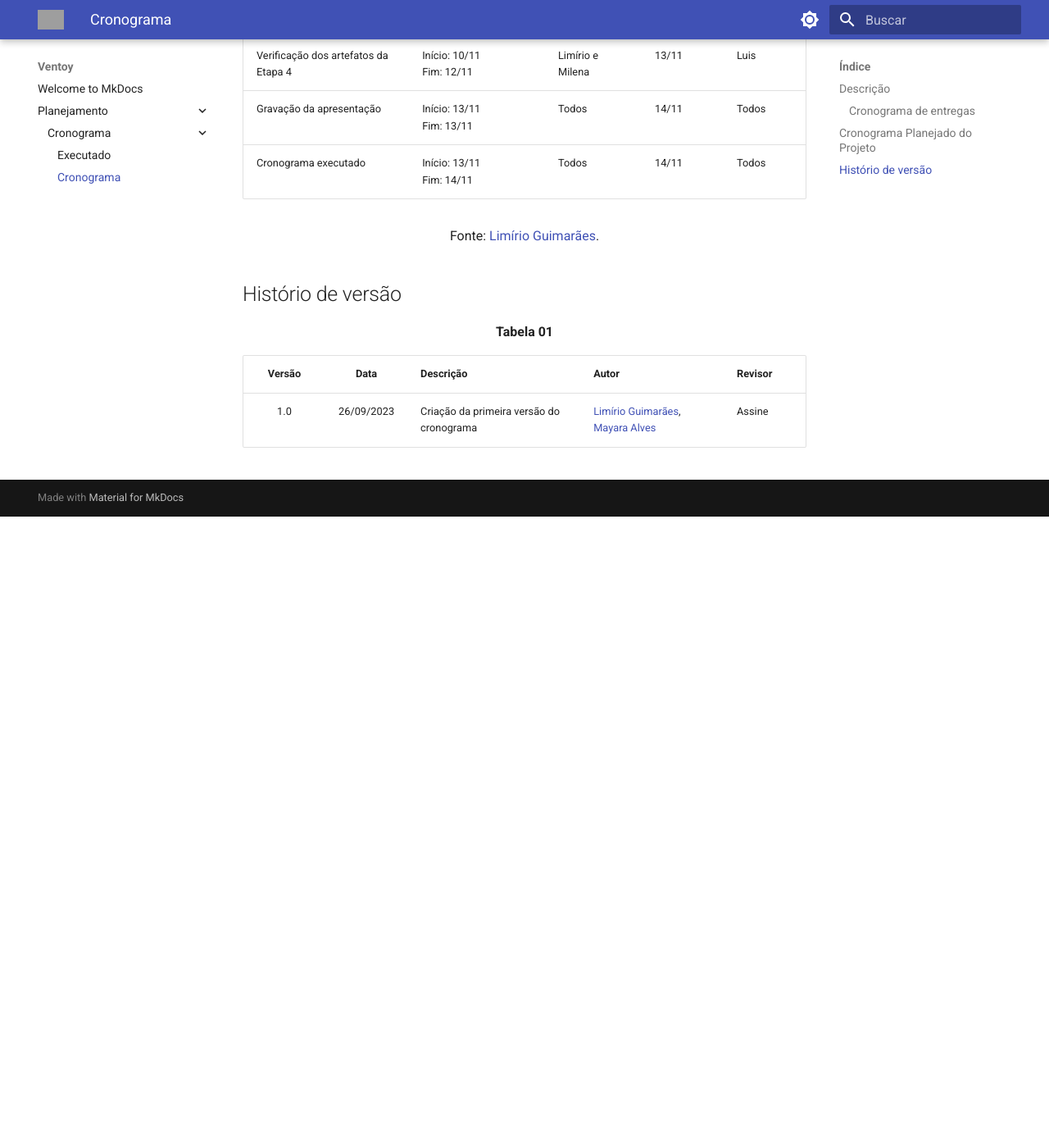
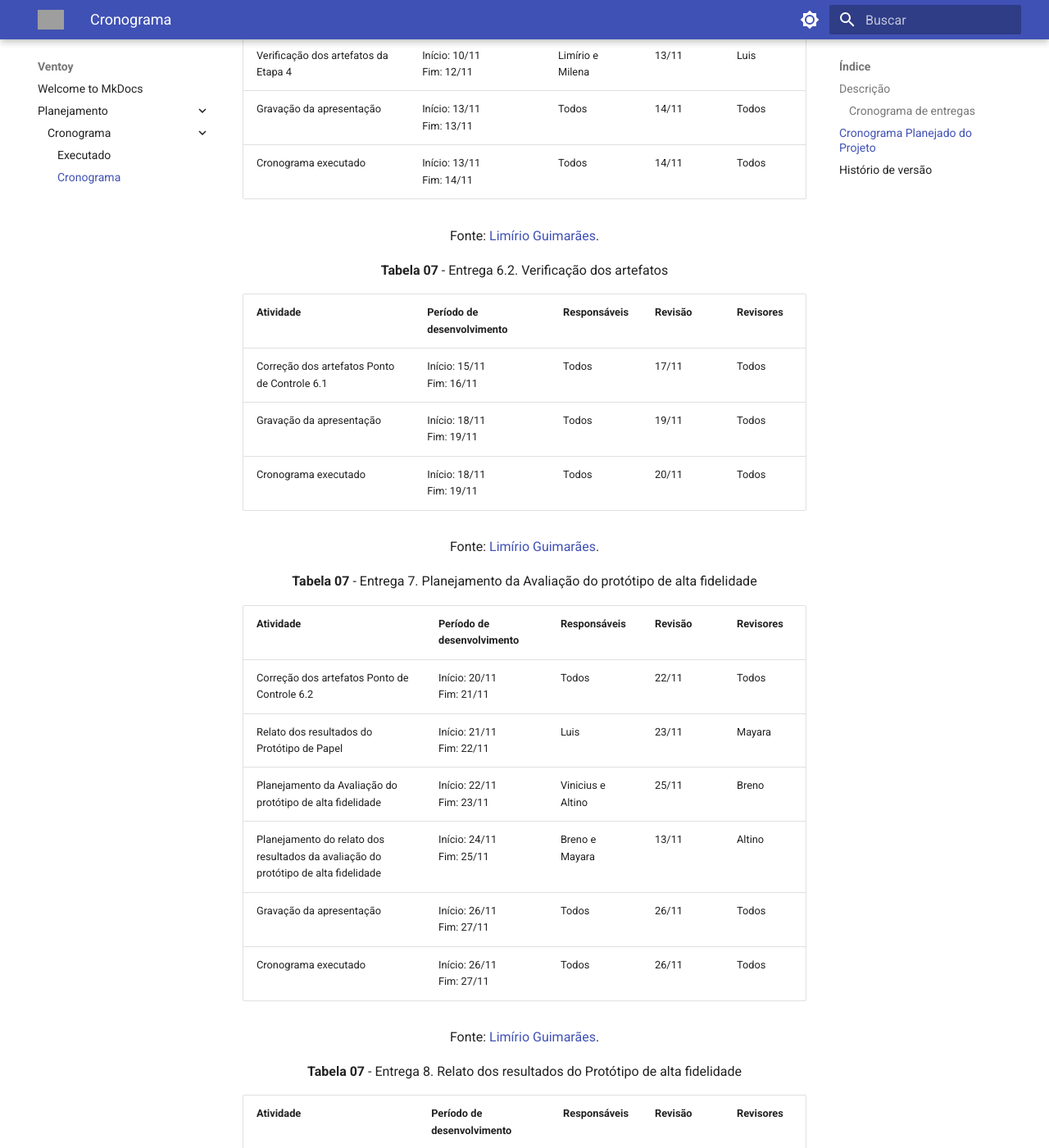
Before and after one commit to Interacao-Humano-Computador/2023.2-Ventoy, an MkDocs documentation site: the page built from docs/planejamento/cronograma/planejado.md, in a window 1280 px wide and 1400 px high, scrolled down 6507 px. Shown: the whole window at 82% size. Built offline with MkDocs 1.6.1 and Material for MkDocs 9.7.7, drawn with Linux system fonts in a browser that asks for light colours; before the commit the page ends 7137 px from its top, so only the background shows below that; some of the changed text lies outside the part shown; grey boxes are pictures that could not be loaded.

Commit message:
Update planejado.md

```diff
--- a/docs/planejamento/cronograma/planejado.md
+++ b/docs/planejamento/cronograma/planejado.md
@@ -121,6 +121,45 @@ O cronograma elaborado pela equipe tem como objetivo orientar e facilitar o plan
 
 <font size="3"><p style="text-align: center">Fonte: [Limírio Guimarães](https://github.com/LimirioGuimaraes).</p></font>
 
+<p align="center"><b>Tabela 07</b> - Entrega 6.2. Verificação dos artefatos </p>
+
+| Atividade                                                        	      | Período de desenvolvimento  | Responsáveis       | Revisão   | Revisores          |
+| ------------------------------------------------------------------------| --------------------------- | ------------------ | ----------| ------------------ |
+| Correção dos artefatos Ponto de Controle 6.1                       	    | Início: 15/11<br>Fim: 16/11 | Todos	      	     |   17/11   | Todos	            |
+| Gravação da apresentação                                           	    | Início: 18/11<br>Fim: 19/11 | Todos              |   19/11   | Todos              |
+| Cronograma executado                                           	        | Início: 18/11<br>Fim: 19/11 | Todos              |   20/11   | Todos              |
+
+<font size="3"><p style="text-align: center">Fonte: [Limírio Guimarães](https://github.com/LimirioGuimaraes).</p></font>
+
+
+<p align="center"><b>Tabela 07</b> - Entrega 7.  Planejamento da Avaliação do protótipo de
+alta fidelidade </p>
+
+| Atividade                                                        	      | Período de desenvolvimento  | Responsáveis       | Revisão   | Revisores          |
+| ------------------------------------------------------------------------| --------------------------- | ------------------ | ----------| ------------------ |
+| Correção dos artefatos Ponto de Controle 6.2                       	    | Início: 20/11<br>Fim: 21/11 | Todos	      	     |   22/11   | Todos	            |
+| Relato dos resultados do Protótipo de Papel                             | Início: 21/11<br>Fim: 22/11 | Luis               |   23/11   | Mayara             |
+| Planejamento da Avaliação do protótipo de alta fidelidade               | Início: 22/11<br>Fim: 23/11 | Vinicius e Altino  |   25/11   | Breno 	            |
+| Planejamento do relato dos resultados da avaliação do protótipo de alta fidelidade | Início: 24/11<br>Fim: 25/11 | Breno e Mayara     |   13/11   | Altino  |
+| Gravação da apresentação                                           	    | Início: 26/11<br>Fim: 27/11 | Todos              |   26/11   | Todos              |
+| Cronograma executado                                           	        | Início: 26/11<br>Fim: 27/11 | Todos              |   26/11   | Todos              |
+
+
+<font size="3"><p style="text-align: center">Fonte: [Limírio Guimarães](https://github.com/LimirioGuimaraes).</p></font>
+
+<p align="center"><b>Tabela 07</b> - Entrega 8. Relato dos resultados do Protótipo de alta fidelidade </p>
+
+| Atividade                                                        	      | Período de desenvolvimento  | Responsáveis       | Revisão   | Revisores          |
+| ------------------------------------------------------------------------| --------------------------- | ------------------ | ----------| ------------------ |
+| Correção dos artefatos Ponto de Controle 7                        	    | Início: 20/11<br>Fim: 21/11 | Todos	      	     |   22/11   | Todos	            |
+| Relato dos resultados do Protótipo de alta fidelidade                   | Início: 21/11<br>Fim: 22/11 | Luis               |   23/11   | Mayara             |
+| Gravação da apresentação                                           	    | Início: 26/11<br>Fim: 27/11 | Todos              |   26/11   | Todos              |
+| Cronograma executado                                           	        | Início: 26/11<br>Fim: 27/11 | Todos              |   26/11   | Todos              |
+
+
+<font size="3"><p style="text-align: center">Fonte: [Limírio Guimarães](https://github.com/LimirioGuimaraes).</p></font>
+
+
 ## Histório de versão
 
 <p align="center"><b>Tabela 01</b></p>
```
